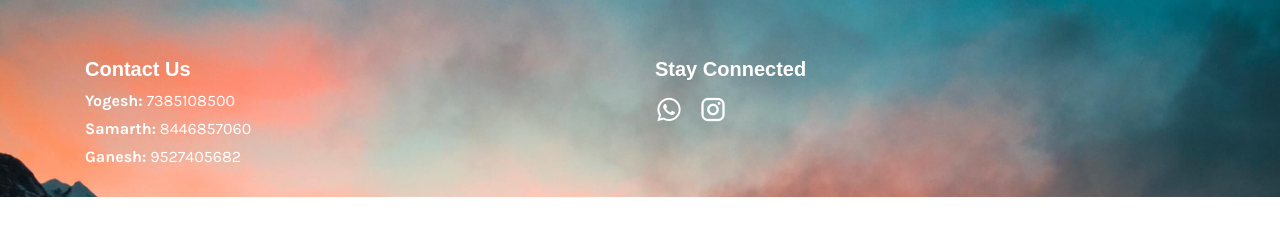
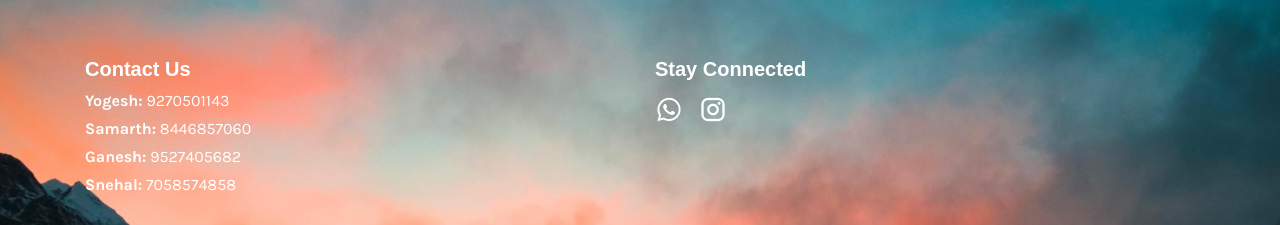
Before and after one commit to y2kanthale/saahyog-trekkers, a website: page invite.html in a window 1280 px wide. Shown: the part 2010-2235 px from the top of the page. Before the commit the page ends 2207 px from the top, so only its background shows below. Drawn offline with nearby package versions, Linux system fonts and the light colour scheme.

Commit message:
Contact Details Update

```diff
--- a/invite.html
+++ b/invite.html
@@ -127,9 +127,10 @@
         <!-- Contact Numbers -->
         <div class="col-md-6 mb-4 mb-md-0 d-flex flex-column align-items-md-start align-items-center text-md-left text-center">
           <h5 class="mb-2" style="font-family: sans-serif; color: white;">Contact Us</h5>
-          <p class="mb-1 text-white"><strong>Yogesh:</strong> <a href="tel:7385108500" class="text-white">7385108500</a></p>
+          <p class="mb-1 text-white"><strong>Yogesh:</strong> <a href="tel:7385108500" class="text-white">9270501143</a></p>
           <p class="mb-1 text-white"><strong>Samarth:</strong> <a href="tel:8446857060" class="text-white">8446857060</a></p>
           <p class="mb-1 text-white"><strong>Ganesh:</strong> <a href="tel:9527405682" class="text-white">9527405682</a></p>
+          <p class="mb-1 text-white"><strong>Snehal:</strong> <a href="tel:9527405682" class="text-white">7058574858</a></p>
         </div>
 
         <!-- Social Links -->
```
Also changed, not shown: foundation.html (+2 -1 lines), index.html (+1 -0 lines), trekkers.html (+2 -1 lines).
